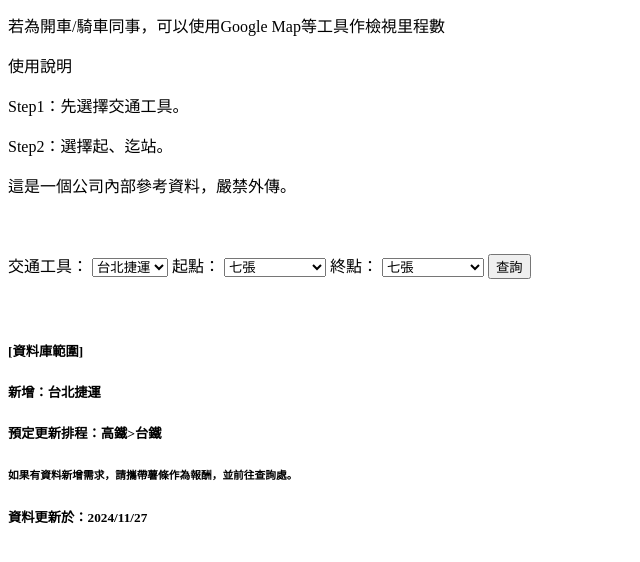
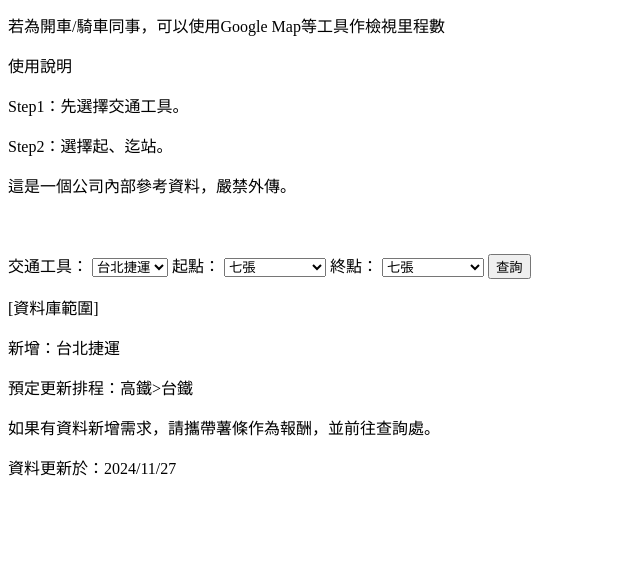
Before and after one commit to EstherG1002/Esther-Toy1, a plain HTML site: page index.html in a window 1280 px wide. Shown: the part 102-664 px from the top of the page, without its empty margins (0-640 px from the left). Drawn offline with nearby package versions, Linux system fonts and the light colour scheme.

Commit message:
Update index.html

```diff
--- a/index.html
+++ b/index.html
@@ -33,11 +33,12 @@
     <script src="script.js"></script>
 </body>
 <body>
-    <p>　</p>
-    <h5>[資料庫範圍] </h5>
-    <h5>新增：台北捷運</h5>
-    <h5>預定更新排程：高鐵>台鐵</h5>
-    <h6 class="blue-test">如果有資料新增需求，請攜帶薯條作為報酬，並前往查詢處。</h6>
-    <h5>資料更新於：2024/11/27</h5>
+    <div class="container">
+        <p>[資料庫範圍] </p>
+        <p>新增：台北捷運</p>
+        <p>預定更新排程：高鐵>台鐵</p>
+        <p class="blue-test">如果有資料新增需求，請攜帶薯條作為報酬，並前往查詢處。</p>
+        <p>資料更新於：2024/11/27</p>
+    </div>
 </body>
 </html>
```
